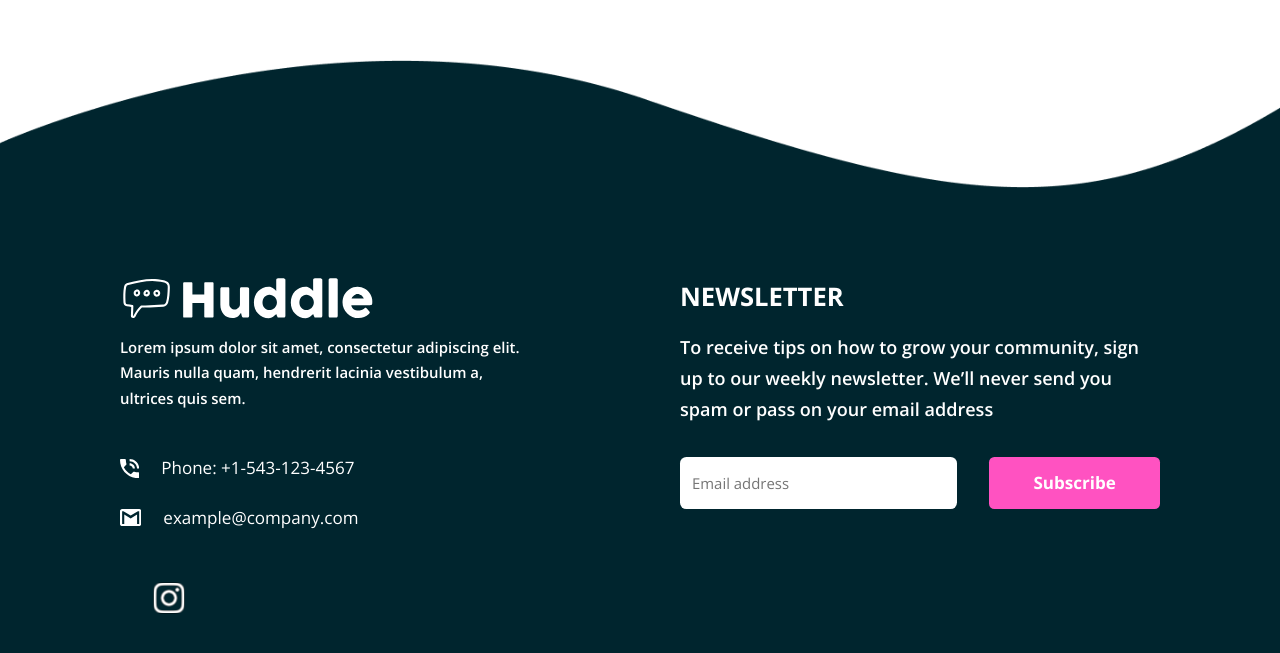
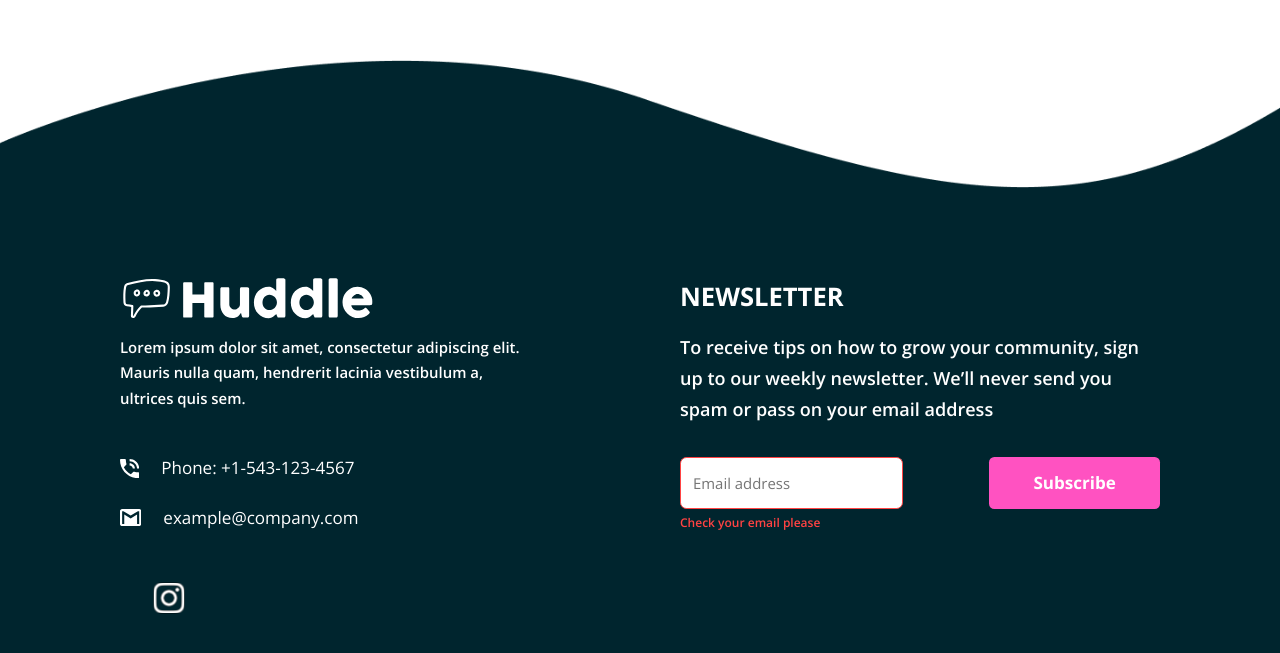
Before and after one commit to 0x41-li/huddle-landing-page-with-curved--sections, a React (Create React App) app: page / in a window 1280 px wide. Shown: the part 4693-5346 px from the top of the page. Built offline with nearby package versions, Linux system fonts and the light colour scheme; some icons are missing.

Commit message:
Newsletter email input validation completed

```diff
--- a/src/scss/footer.scss
+++ b/src/scss/footer.scss
@@ -32,6 +32,7 @@
 
   @media screen and (min-width: 1440px) {
     gap: 340px;
+    padding: 130px 120px 103px 120px;
   }
 }
 
@@ -140,6 +141,9 @@
 
   @media screen and (min-width: 1440px) {
     width: 520px;
+    margin-top: 40px;
+    justify-content: unset;
+    gap: 40px;
   }
 }
 
@@ -207,6 +211,20 @@
   }
 }
 
+.footer__newsletter__email-input.error {
+  border: 1px solid #ff4343;
+}
+
+.footer__input-error {
+  margin-top: 2px;
+  font-family: "Open Sans";
+  font-weight: 600;
+  font-size: 12px;
+  line-height: 24px;
+
+  color: #ff4343;
+}
+
 .footer__form__btn {
   display: block;
   margin-top: 16px;
@@ -226,6 +244,12 @@
   border-radius: pxToVwMobile(5);
 
   color: #ffffff;
+
+  transition: background-color 0.4s;
+
+  &:hover {
+    background: #ff8ed7;
+  }
 
   @media screen and (min-width: 576px) {
     font-size: pxToVwBetweenMobileAndTablet(16);
@@ -346,11 +370,16 @@
   @media screen and (min-width: 1440px) {
     font-size: 14px;
     line-height: 24px;
+    margin-top: 27px;
   }
 }
 
 .footer__contact {
   margin-top: 40px;
+
+  @media screen and (min-width: 1440px) {
+    margin-top: 24px;
+  }
 }
 
 .footer__contact__option {
@@ -471,6 +500,11 @@
 
   display: flex;
   gap: 17px;
+
+  @media screen and (min-width: 1440px) {
+    margin-top: 80px;
+    gap: 24px;
+  }
 }
 
 .footer__social-media svg {
--- a/src/sections/Footer.js
+++ b/src/sections/Footer.js
@@ -1,4 +1,4 @@
-import React from "react";
+import React, { useState } from "react";
 
 // scss
 import "../scss/footer.scss";
@@ -19,6 +19,30 @@
 import topCurveDesktop from "../assets/images/footer-top-curve-desktop.png";
 
 export default function Footer() {
+  const [emailInfo, setEmailInfo] = useState({
+    value: "",
+    valid: false,
+  });
+
+  function changeEmailHandler(e) {
+    const target = e.target;
+    setEmailInfo({
+      value: target.value,
+      valid: validateEmail(target.value) ? true : true,
+    });
+  }
+
+  function newsletterFormSubmitHandler(e) {
+    e.preventDefault();
+    if (!validateEmail(emailInfo.value)) {
+      setEmailInfo((prevEmailInfo) => {
+        return { ...prevEmailInfo, valid: false };
+      });
+    }
+  }
+
+  console.log(emailInfo);
+
   return (
     <footer>
       <div className="footer__top-curve">
@@ -43,21 +67,35 @@
               address
             </p>
           </div>
-          <form className="footer__newsletter__form">
+          <form
+            className="footer__newsletter__form"
+            onSubmit={newsletterFormSubmitHandler}
+            noValidate
+          >
+            <div className="footer__input-box">
               <input
                 type="email"
                 name="email"
-              className="footer__newsletter__email-input"
+                className={
+                  "footer__newsletter__email-input " +
+                  (!emailInfo.valid ? "error" : "")
+                }
                 placeholder="Email address"
+                value={emailInfo.value}
+                onChange={changeEmailHandler}
               />
-            <button type="button" className="footer__form__btn">
-              Subscribe
-            </button>
+              {!emailInfo.valid && (
+                <p className="footer__input-error">Check your email please</p>
+              )}
+            </div>
+            <button className="footer__form__btn">Subscribe</button>
           </form>
         </div>
         <div className="footer__info">
           <div className="footer__logo">
+            <a href="#">
               <Logo className="footer__logo__svg" viewBox="0 0 240 39" />
+            </a>
           </div>
           <p className="footer__info__para">
             Lorem ipsum dolor sit amet, consectetur adipiscing elit. Mauris
@@ -89,3 +127,9 @@
     </footer>
   );
 }
+
+function validateEmail(email) {
+  const re =
+    /^(([^<>()\[\]\\.,;:\s@"]+(\.[^<>()\[\]\\.,;:\s@"]+)*)|(".+"))@((\[[0-9]{1,3}\.[0-9]{1,3}\.[0-9]{1,3}\.[0-9]{1,3}\])|(([a-zA-Z\-0-9]+\.)+[a-zA-Z]{2,}))$/;
+  return re.test(String(email).toLowerCase());
+}
```
Lines whose indentation alone changed are shown as unchanged.
